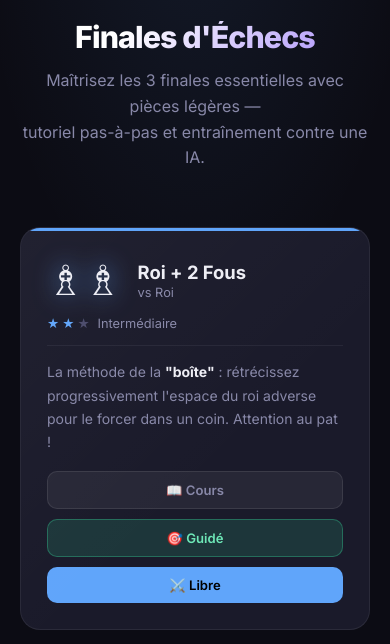
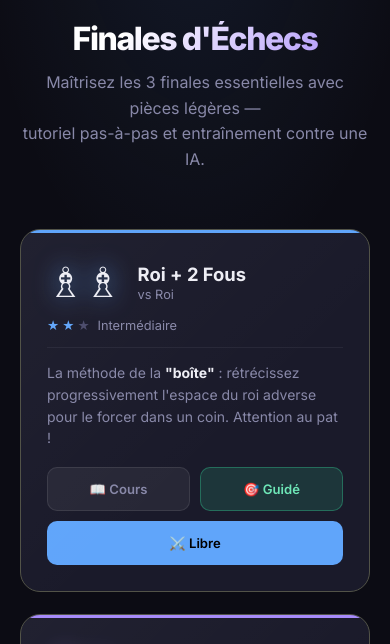
Before and after one commit to je-tu-il/ExtremeChessMat, a plain HTML site: page index.html in a window 390 px wide. Shown: the part 127-771 px from the top of the page. Drawn offline with Linux system fonts and the light colour scheme.

Commit message:
chore(sync): auto-sync workspace update [2026-11-24 15:48]

```diff
--- a/style.css
+++ b/style.css
@@ -634,3 +634,14 @@ body {
   .card-actions { grid-template-columns: 1fr; }
   .cards-grid   { grid-template-columns: 1fr; }
 }
+
+.home-header h1 { font-size: clamp(2rem, 7vw, 4.25rem); letter-spacing: -.045em; text-wrap: balance; }
+.cards-grid { grid-template-columns: repeat(auto-fit, minmax(min(100%, 17rem), 1fr)); }
+.card { border-color: #525348; }
+.card-intro { line-height: 1.55; }
+.card-actions .btn { min-height: 44px; }
+.btn:focus-visible { outline: 3px solid #f4d78d; outline-offset: 3px; }
+@media (max-width: 430px) {
+  .card-actions-3 { display: flex; flex-wrap: wrap; }
+  .card-actions-3 .btn { flex: 1 1 7rem; }
+}
```
